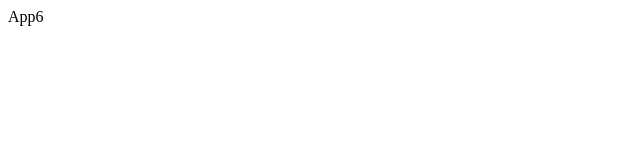
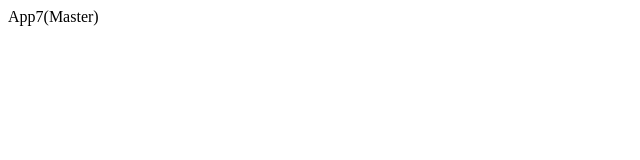
Before and after one commit to dykevin23/rebase, a React (Create React App) app: page / in a window 1280 px wide. Shown: the top 160 px of the page, without its empty margins (0-640 px from the left). Built offline with nearby package versions, Linux system fonts and the light colour scheme.

Commit message:
master commit

```diff
--- a/src/App.js
+++ b/src/App.js
@@ -1,5 +1,5 @@
 const App = () => {
-  return <div>App6</div>;
+  return <div>App7(Master)</div>;
 };
 
 export default App;
```
